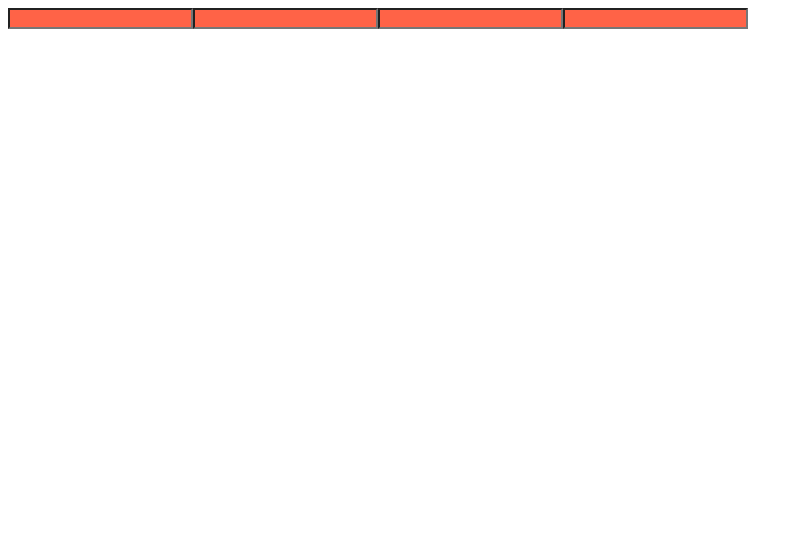
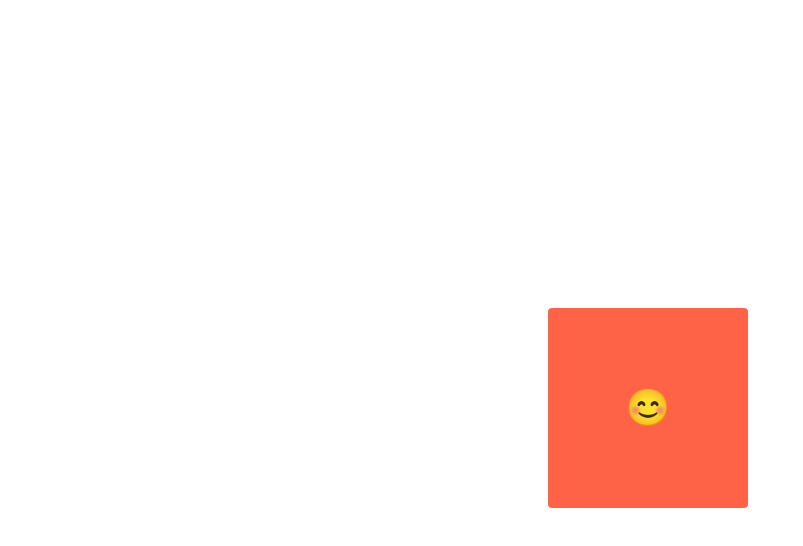
Before and after one commit to Cllaude99/lectures, a React (Create React App) app in the folder react-masterclass/: page / in a window 1280 px wide. Shown: the top 546 px of the page, without its empty margins (0-803 px from the left). Built offline with nearby package versions, Linux system fonts and the light colour scheme.

Commit message:
Feat: "Animation and selector"

```diff
--- a/react-masterclass/src/App.js
+++ b/react-masterclass/src/App.js
@@ -1,26 +1,51 @@
-import styled from "styled-components";
+import styled, { keyframes } from "styled-components";
 
-const Father = styled.div`
+const Wrapper = styled.div`
   display: flex;
+  height: 100vh;
+  width: 100vw;
+  justify-content: center;
+  align-items: center;
 `;
-const Btn = styled.button`
-  color: white;
-  background-color: tomato;
-  border: 0;
-  border-radius: 15px;
+const rotationAnimation = keyframes`
+  0%{
+    transform: rotate(0deg);
+    border-radius: 0px;
+  }
+  50%{
+    border-radius: 100px;
+  }
+  100%{
+    transform: rotate(0deg);
+    border-radius: 0px;
+  }
 `;
 
-const Input = styled.input.attrs({ required: true, minLength: 10 })`
+const Emoji = styled.span`
+  font-size: 36px;
+`;
+
+const Box = styled.div`
+  display: flex;
+  justify-content: center;
+  align-items: center;
+  height: 200px;
+  width: 200px;
   background-color: tomato;
+  animation: ${rotationAnimation} 1s linear infinite;
+
+  ${Emoji}:hover {
+    font-size: 80px;
+  }
 `;
+
 function App() {
   return (
-    <Father>
-      <Input />
-      <Input />
-      <Input />
-      <Input />
-    </Father>
+    <Wrapper>
+      <Box>
+        <Emoji>😊</Emoji>
+      </Box>
+    </Wrapper>
   );
 }
 
```
